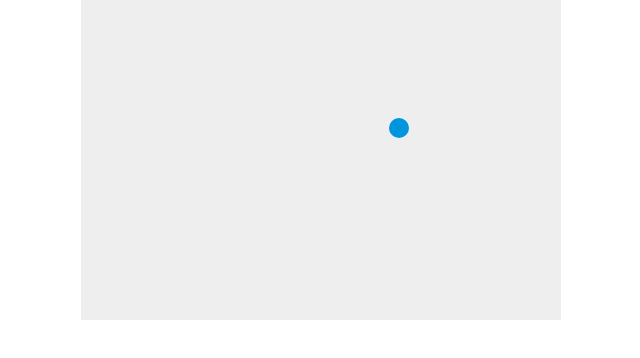
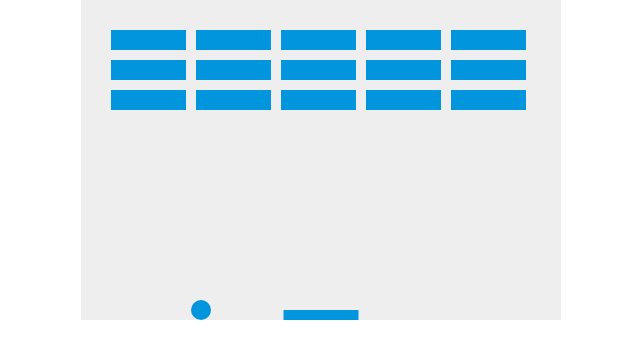
Before and after one commit to FrazierMark/Break-Out-Game, a plain HTML site: page index.html in a window 1280 px wide. Shown: the whole page, without its empty margins (319-959 px from the left). Drawn offline with Linux system fonts and the light colour scheme.

Commit message:
Built brick field

```diff
--- a/index.html
+++ b/index.html
@@ -19,14 +19,52 @@
 		<canvas id="myCanvas" width="480" height="320"></canvas>
 
 		<script>
-			let canvas = document.getElementById('myCanvas');
-			let ctx = canvas.getContext('2d');
+			var canvas = document.getElementById('myCanvas');
+			var ctx = canvas.getContext('2d');
+			var ballRadius = 10;
+			var x = canvas.width / 2;
+			var y = canvas.height - 30;
+			var dx = 2;
+			var dy = -2;
+			var paddleHeight = 10;
+			var paddleWidth = 75;
+			var paddleX = (canvas.width - paddleWidth) / 2;
+			var rightPressed = false;
+			var leftPressed = false;
+			var brickRowCount = 3;
+			var brickColumnCount = 5;
+			var brickWidth = 75;
+			var brickHeight = 20;
+			var brickPadding = 10;
+			var brickOffsetTop = 30;
+			var brickOffsetLeft = 30;
 
-			let ballRadius = 10;
-			let x = canvas.width / 2;
-			let y = canvas.height - 30;
-			let dx = 2;
-			let dy = -2;
+			var bricks = [];
+			for (var c = 0; c < brickColumnCount; c++) {
+				bricks[c] = [];
+				for (var r = 0; r < brickRowCount; r++) {
+					bricks[c][r] = { x: 0, y: 0 };
+				}
+			}
+
+			document.addEventListener('keydown', keyDownHandler, false);
+			document.addEventListener('keyup', keyUpHandler, false);
+
+			function keyDownHandler(e) {
+				if (e.key == 'Right' || e.key == 'ArrowRight') {
+					rightPressed = true;
+				} else if (e.key == 'Left' || e.key == 'ArrowLeft') {
+					leftPressed = true;
+				}
+			}
+
+			function keyUpHandler(e) {
+				if (e.key == 'Right' || e.key == 'ArrowRight') {
+					rightPressed = false;
+				} else if (e.key == 'Left' || e.key == 'ArrowLeft') {
+					leftPressed = false;
+				}
+			}
 
 			function drawBall() {
 				ctx.beginPath();
@@ -35,23 +73,68 @@
 				ctx.fill();
 				ctx.closePath();
 			}
+			function drawPaddle() {
+				ctx.beginPath();
+				ctx.rect(
+					paddleX,
+					canvas.height - paddleHeight,
+					paddleWidth,
+					paddleHeight
+				);
+				ctx.fillStyle = '#0095DD';
+				ctx.fill();
+				ctx.closePath();
+			}
+			function drawBricks() {
+				for (var c = 0; c < brickColumnCount; c++) {
+					for (var r = 0; r < brickRowCount; r++) {
+						var brickX = c * (brickWidth + brickPadding) + brickOffsetLeft;
+						var brickY = r * (brickHeight + brickPadding) + brickOffsetTop;
+						bricks[c][r].x = brickX;
+						bricks[c][r].y = brickY;
+						ctx.beginPath();
+						ctx.rect(brickX, brickY, brickWidth, brickHeight);
+						ctx.fillStyle = '#0095DD';
+						ctx.fill();
+						ctx.closePath();
+					}
+				}
+			}
 
 			function draw() {
 				ctx.clearRect(0, 0, canvas.width, canvas.height);
+				drawBricks();
 				drawBall();
+				drawPaddle();
 
 				if (x + dx > canvas.width - ballRadius || x + dx < ballRadius) {
 					dx = -dx;
 				}
-				if (y + dy > canvas.height - ballRadius || y + dy < ballRadius) {
+				if (y + dy < ballRadius) {
 					dy = -dy;
+				} else if (y + dy > canvas.height - ballRadius) {
+					if (x > paddleX && x < paddleX + paddleWidth) {
+						if ((y = y - paddleHeight)) {
+							dy = -dy;
+						}
+					} else {
+						alert('GAME OVER');
+						document.location.reload();
+						clearInterval(interval); // Needed for Chrome to end game
+					}
+				}
+
+				if (rightPressed && paddleX < canvas.width - paddleWidth) {
+					paddleX += 7;
+				} else if (leftPressed && paddleX > 0) {
+					paddleX -= 7;
 				}
 
 				x += dx;
 				y += dy;
 			}
 
-			setInterval(draw, 10);
+			var interval = setInterval(draw, 10);
 		</script>
 	</body>
 </html>
```
